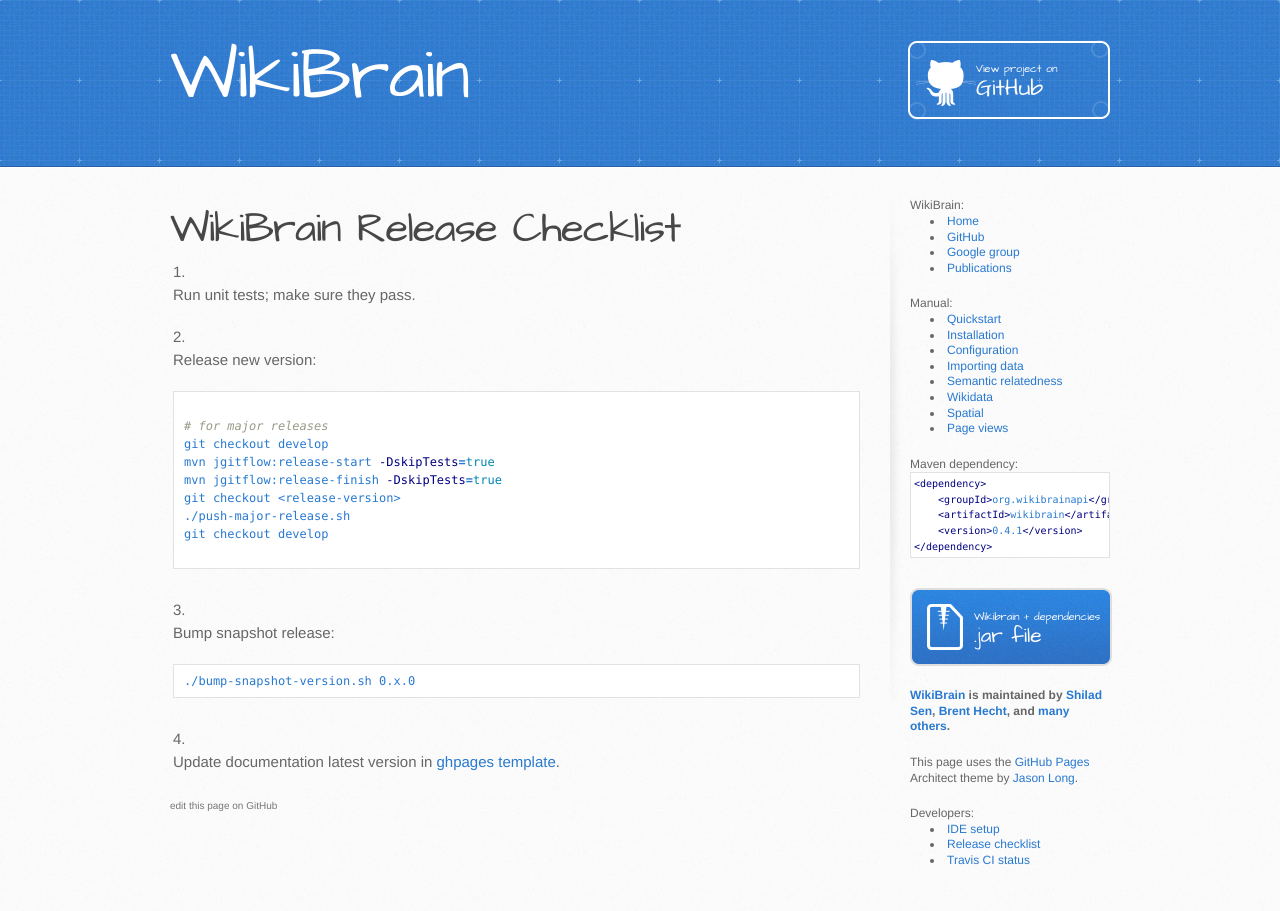
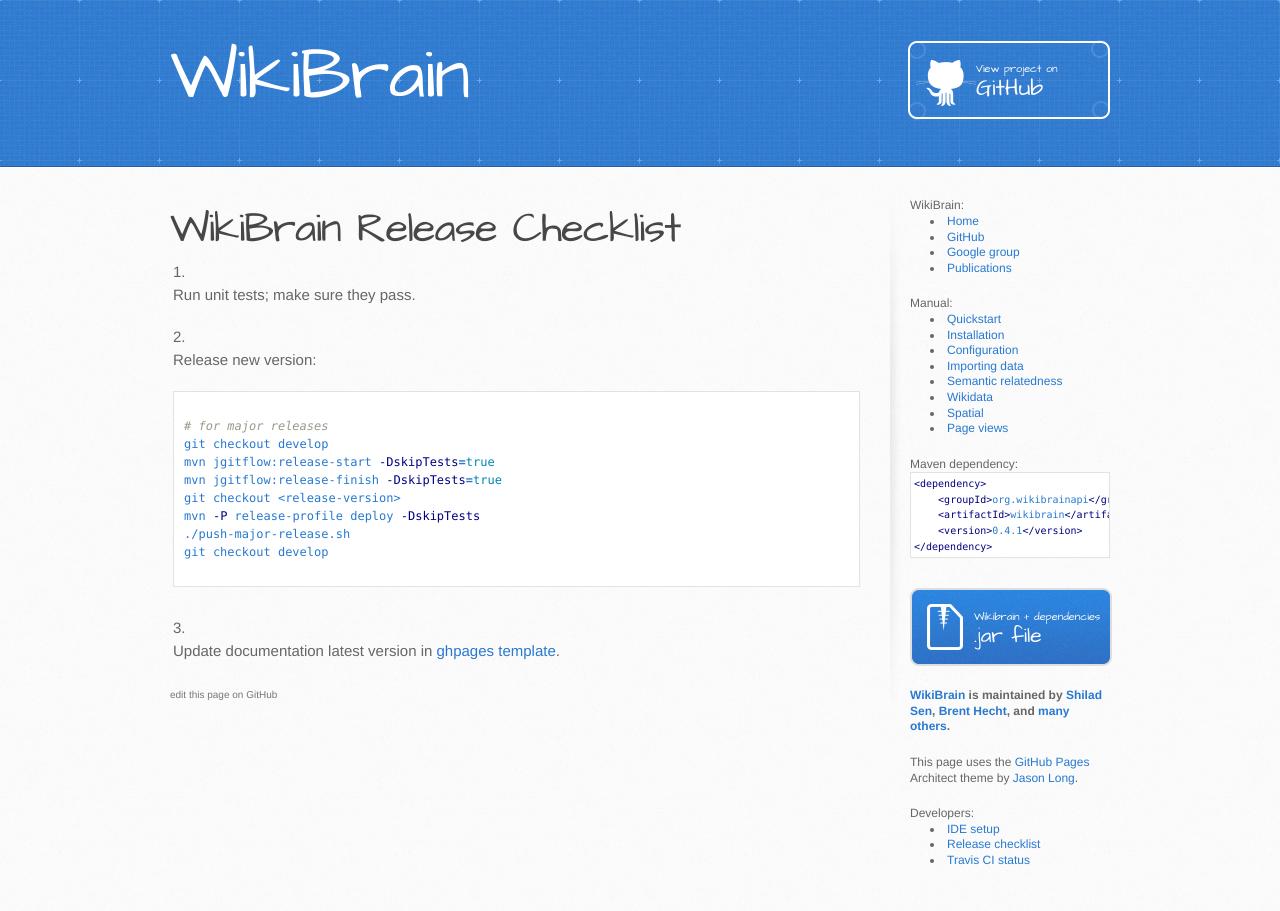
Before and after one commit to shilad/wikibrain, a Jekyll site: the page built from dev/release.md, in a window 1280 px wide. Built offline with Jekyll 4.4.1, drawn with Linux system fonts in a browser that asks for light colours; nearby versions of some CDN libraries; Markdown is read by kramdown in place of the engine named in the settings.

Commit message:
Update release.md

````diff
--- a/dev/release.md
+++ b/dev/release.md
@@ -15,15 +15,10 @@
     mvn jgitflow:release-start -DskipTests=true
     mvn jgitflow:release-finish -DskipTests=true
     git checkout <release-version>
+    mvn -P release-profile deploy -DskipTests
     ./push-major-release.sh
     git checkout develop
 
     ```
 
- 3. Bump snapshot release:
-
-    ```bash
-    ./bump-snapshot-version.sh 0.x.0
-    ```
-
- 4. Update documentation latest version in [ghpages template](https://github.com/shilad/wikibrain/edit/gh-pages/_config.yml).
+ 3. Update documentation latest version in [ghpages template](https://github.com/shilad/wikibrain/edit/gh-pages/_config.yml).
````
